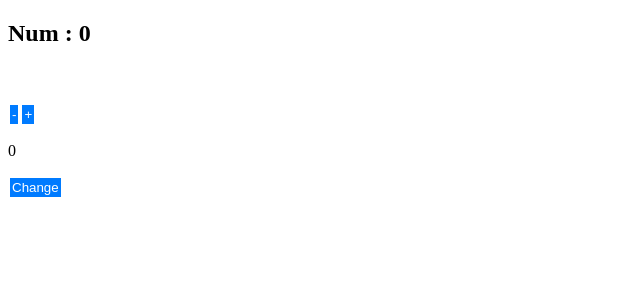
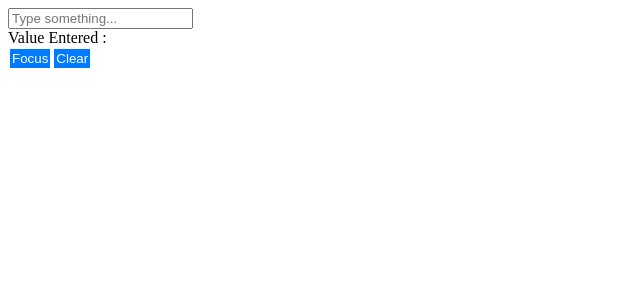
Before and after one commit to mynk-13/react-revision, a React (Vite) app in the folder All Hooks/: page / in a window 1280 px wide. Shown: the top 300 px of the page, without its empty margins (0-640 px from the left). Built offline with nearby package versions, Linux system fonts and the light colour scheme.

Commit message:
useImperativeHandle added

```diff
--- /dev/null
+++ b/All Hooks/src/AllHooksRevision/HookUseImperativeHandleChild.jsx
@@ -0,0 +1,39 @@
+import React, { useEffect, useImperativeHandle, useRef, useState } from 'react'
+
+const HookUseImperativeHandleChild = ({ref}) => {
+
+    const [inputValue, setInpValue]=useState("");
+    const inputRef=useRef(null);
+
+    useImperativeHandle(ref,()=>({
+
+        focus: () => {
+            inputRef.current.focus();
+        },
+
+        clear: () =>{
+            inputRef.current.value="";
+        },
+
+    }));
+
+    useEffect(()=>{
+        console.log(inputRef.current);
+    },[])
+
+  return (
+    <div>
+        <input type="text"
+                placeholder='Type something...'
+                value={inputValue}
+                onChange={(e)=>setInpValue(e.target.value)}
+                ref={inputRef}
+                />
+        <div>
+            Value Entered :<strong> {inputValue}</strong>
+        </div>
+    </div>
+  )
+}
+
+export default HookUseImperativeHandleChild
--- /dev/null
+++ b/All Hooks/src/AllHooksRevision/HookUseImperativeHandleParent.jsx
@@ -0,0 +1,18 @@
+import React, { useRef } from 'react'
+import HookUseImperativeHandleChild from './HookUseImperativeHandleChild'
+
+const HookUseImperativeHandleParent = () => {
+
+    const parentRef=useRef();
+
+  return (
+    <div>
+        <HookUseImperativeHandleChild ref={parentRef} />
+
+        <button onClick={()=>parentRef.current.focus()}>Focus</button>
+        <button onClick={()=>parentRef.current.clear()}>Clear</button>
+    </div>
+  )
+}
+
+export default HookUseImperativeHandleParent
--- a/All Hooks/src/App.jsx
+++ b/All Hooks/src/App.jsx
@@ -1,6 +1,7 @@
 import HookUseCallback from "./AllHooksRevision/HookUseCallback"
 import HookUseContext from "./AllHooksRevision/HookUseContext"
 import HookUseEffect from "./AllHooksRevision/HookUseEffect"
+import HookUseImperativeHandleParent from "./AllHooksRevision/HookUseImperativeHandleParent"
 import HookUseLayoutEffect from "./AllHooksRevision/HookUseLayoutEffect"
 import HookUseMemo from "./AllHooksRevision/HookUseMemo"
 import HookUseReducer from "./AllHooksRevision/HookUseReducer"
@@ -23,7 +24,8 @@ function App() {
        {/* <HookUseReducer /> */}
        {/* <HookUseReducerCart /> */}
        {/* <HookUseMemo /> */}
-       <HookUseCallback />
+       {/* <HookUseCallback /> */}
+       <HookUseImperativeHandleParent />
        </div>
   )
 }
```
